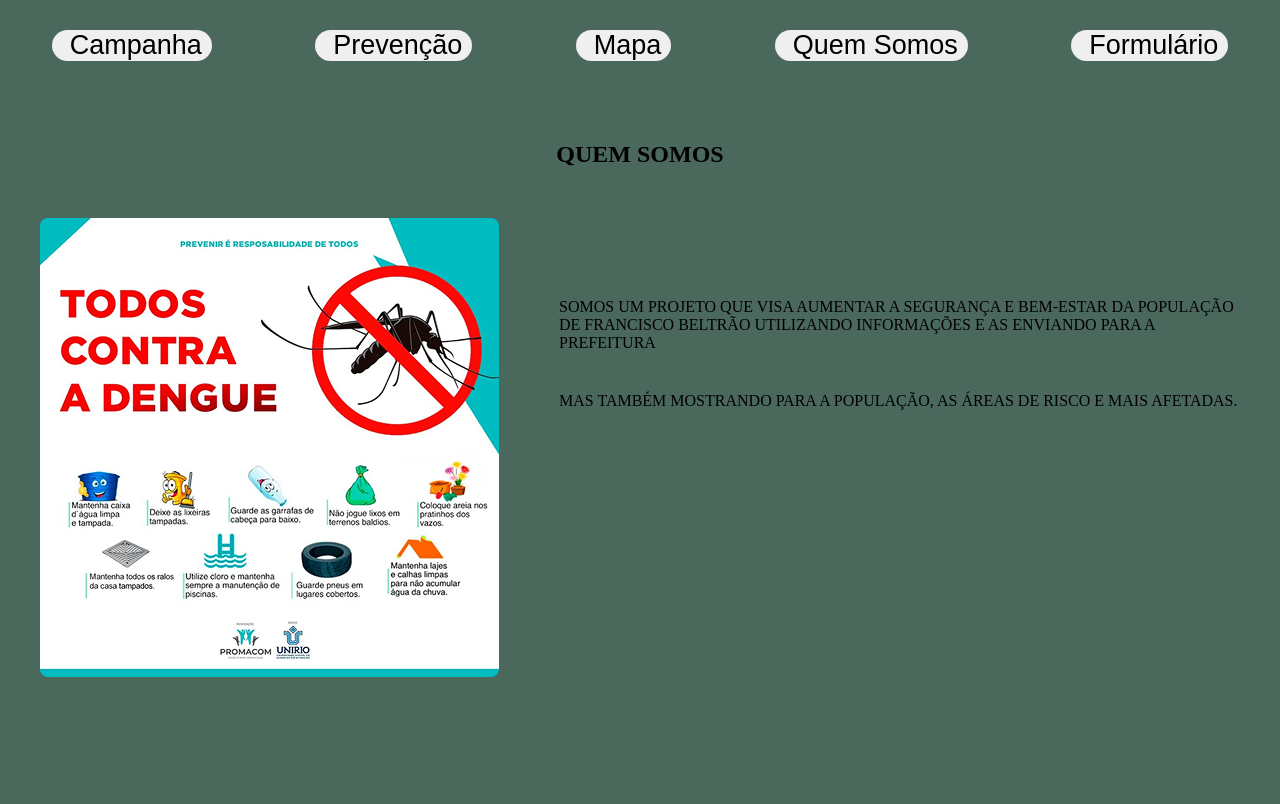
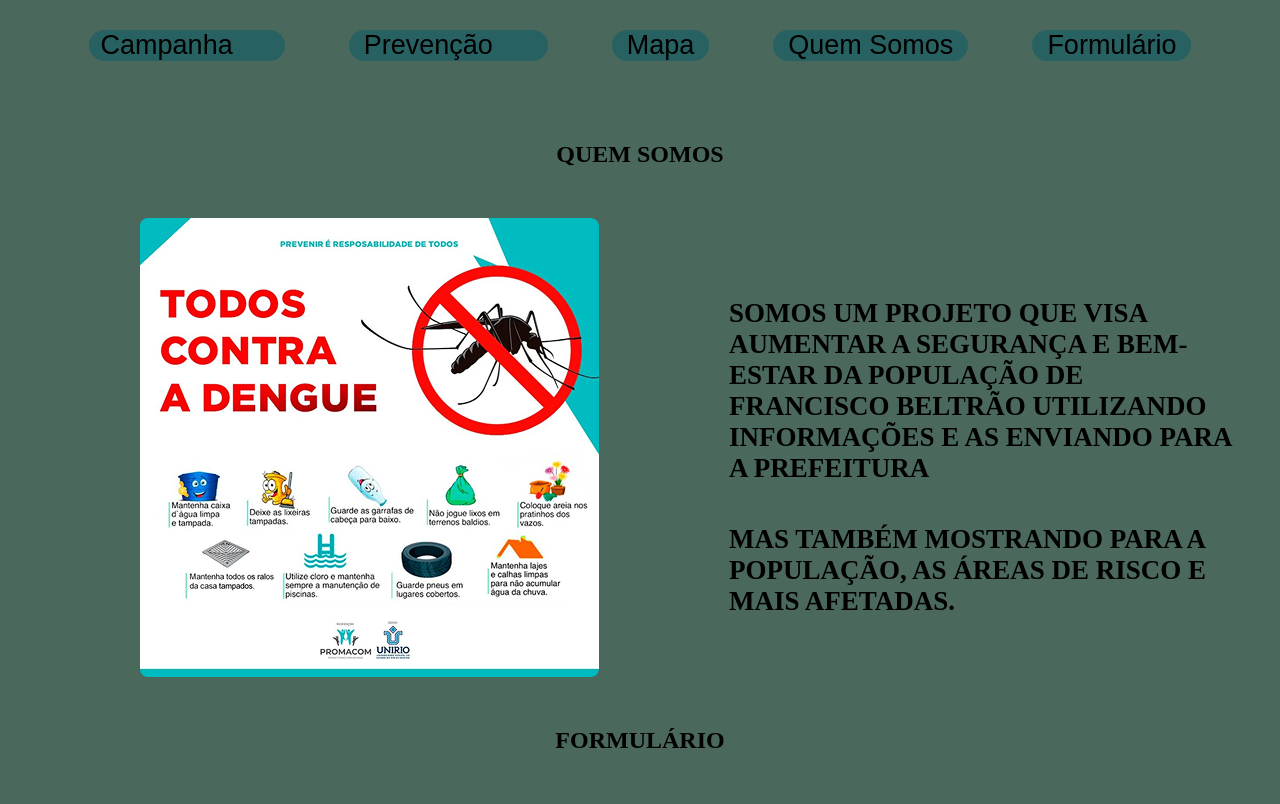
Before and after one commit to MasoArtur/Projeto-ZERODENGUE, a plain HTML site: page index.html in a window 1280 px wide. Drawn offline with Linux system fonts and the light colour scheme; a web font is replaced by a local one.

Commit message:
Arrumando e melhorando o projeto

```diff
--- a/index.html
+++ b/index.html
@@ -4,26 +4,31 @@
         <meta charset="UTF-8">
         <meta name="viewport" content="width=device-width, initial-scale=1.0">
         <title>ZERODENGUE</title>
-        <link rel="stylesheet" href="style.css">
+        <link rel="stylesheet" href="./styles/index.css">
 
         <link rel="preconnect" href="https://fonts.googleapis.com">
         <link rel="preconnect" href="https://fonts.gstatic.com" crossorigin>
-        <link href="https://fonts.googleapis.com/css2?family=Inder&display=swap"
-            rel="stylesheet">
+        <link href="https://fonts.googleapis.com/css2?family=Inder&display=swap"rel="stylesheet">
     </head>
     <body>
         <header>
-            <button class="btn_cabecalho">Campanha</button>
-            <button class="btn_cabecalho">Prevenção</button>
-            <button class="btn_cabecalho">Mapa</button>
-            <button class="btn_cabecalho">Quem Somos</button>
-            <button class="btn_cabecalho">Formulário</button>
+            <div class="btn_cabecalho">
+            <button id="btn_campanha">
+            <p class="text_btn">Campanha</p>
+            </button>
+            <button id="btn_prevencao">
+            <p class="text_btn">Prevenção</p>
+            </button>
+            <button id="btn_mapa">Mapa</button>
+            <button id="btn_quem_somos">Quem Somos</button>
+            <button id="btn_formulario">Formulário</button>
+            </div>
         </header>
         <main>
-            <section class="quem-somos">
+            <section id="quem-somos">
                 <h1 class="titulo">QUEM SOMOS</h1>
                 <div class="quem-somos_separacao">
-                    <img src="IMAGEM 1.png" class alt="todos contra a dengue">
+                    <img src="IMAGEM 1.png" id="quem-somos_img" alt="todos contra a dengue">
                     <div class="quem-somos_paragrafo">
                         <p class="paragrafo">SOMOS UM PROJETO QUE VISA AUMENTAR
                             A
@@ -37,6 +42,9 @@
                     </div>
                 </div>
             </section>
+            <section>
+                <h1 class="titulo">FORMULÁRIO</h1>
+            </section>
         </main>
     </body>
 </html>
--- a/style.css
+++ /dev/null
@@ -1,64 +0,0 @@
-*{
-    padding: 0;
-    margin: 0;
-    border: 0;
-}
-
-body{
-    background-color: #4B685D;
-}
-
-header{
-    display: flex;
-    justify-content: space-around;
-    color: black;
-    text-decoration: none;
-    text-transform: none;
-}
-
-button{
-    margin: 30px;
-    padding: 0px 18px;
-    text-transform: none;
-    text-decoration: none;
-    color: black;
-    font-family: "Inder", sans-serif;
-    font-weight: 400;
-    font-style: normal;
-    font-size: 27px;
-    border-radius: 16px;
-}
-
-.btn_cabecalho{
-    padding-right: 10px;
-    margin-right: 30px;
-}
-
-.quem-somos{
-    display: grid;
-    justify-content: space-around;
-    grid-column-end: span 3;
-}
-
-.titulo{
-    padding: 50px 0px;
-    text-align: center;
-}
-
-.quem-somos_separacao{
-    display: flex;
-    justify-content: space-around;
-    padding-left: 40px;
-    justify-items: flex-start;
-}
-
-.quem-somos_paragrafo{
-    display: block;
-    padding: 40px 30px;
-    align-items: center;
-}
-
-.paragrafo{
-    padding-top: 40px;
-    padding-left: 30px;
-}
--- /dev/null
+++ b/styles/header.css
@@ -0,0 +1,42 @@
+header{
+    display: flex;
+    justify-content: space-around;
+    color: black;
+    text-decoration: none;
+    text-transform: none;
+    text-align: center;
+}
+
+button{
+    margin: 30px;
+    padding: 0px 15px;
+
+    text-transform: none;
+    text-decoration: none;
+
+    background-color: #276161;
+    color: black;
+
+    font-family: "Inder", sans-serif;
+    font-weight: 400;
+    font-style: normal;
+    font-size: 27px;
+
+    border-radius: 16px;
+
+    text-align: center;
+}
+
+.btn_cabecalho{
+    text-align: center;
+}
+
+#btn_campanha{
+    padding: 0px 12px;
+    text-align: center;
+}
+
+.text_btn{
+    padding-right: 10px;
+    margin-right: 30px;
+}
--- /dev/null
+++ b/styles/index.css
@@ -0,0 +1,45 @@
+@import url(./header.css);
+@import url(./quem_somos.css);
+@import url('https://fonts.googleapis.com/css2?family=Inria+Sans:ital,wght@0,300;0,400;0,700;1,300;1,400;1,700&display=swap');
+
+*{
+    padding: 0;
+    margin: 0;
+    border: 0;
+}
+
+:root{
+    --fonteTexto:'https://fonts.googleapis.com/css2?family=Inria+Sans:ital,wght@0,300;0,400;0,700;1,300;1,400;1,700&display=swap';
+}
+
+
+#quem-somos{
+    display: grid;
+    justify-content: space-around;
+    grid-column-end: span 3;
+}
+
+.titulo{
+    padding: 50px 0px;
+    text-align: center;
+}
+
+.quem-somos_separacao{
+    display: flex;
+    justify-content: space-around;
+    padding-left: 40px;
+    justify-items: flex-start;
+}
+
+.quem-somos_paragrafo{
+    display: block;
+    padding: 40px 30px;
+    align-items: center;
+}
+
+.paragrafo{
+    padding-top: 40px;
+    padding-left: 100px;
+    font-weight: bold;
+    font-size: 27px;
+}
--- /dev/null
+++ b/styles/quem_somos.css
@@ -0,0 +1,12 @@
+#quem_somos{
+    background-color: #4B685D;
+}
+
+body{
+    background-color: #4B685D;
+}
+
+#quem-somos_img{
+    padding-left: 100px;
+    border-radius: 8px;
+}
```
